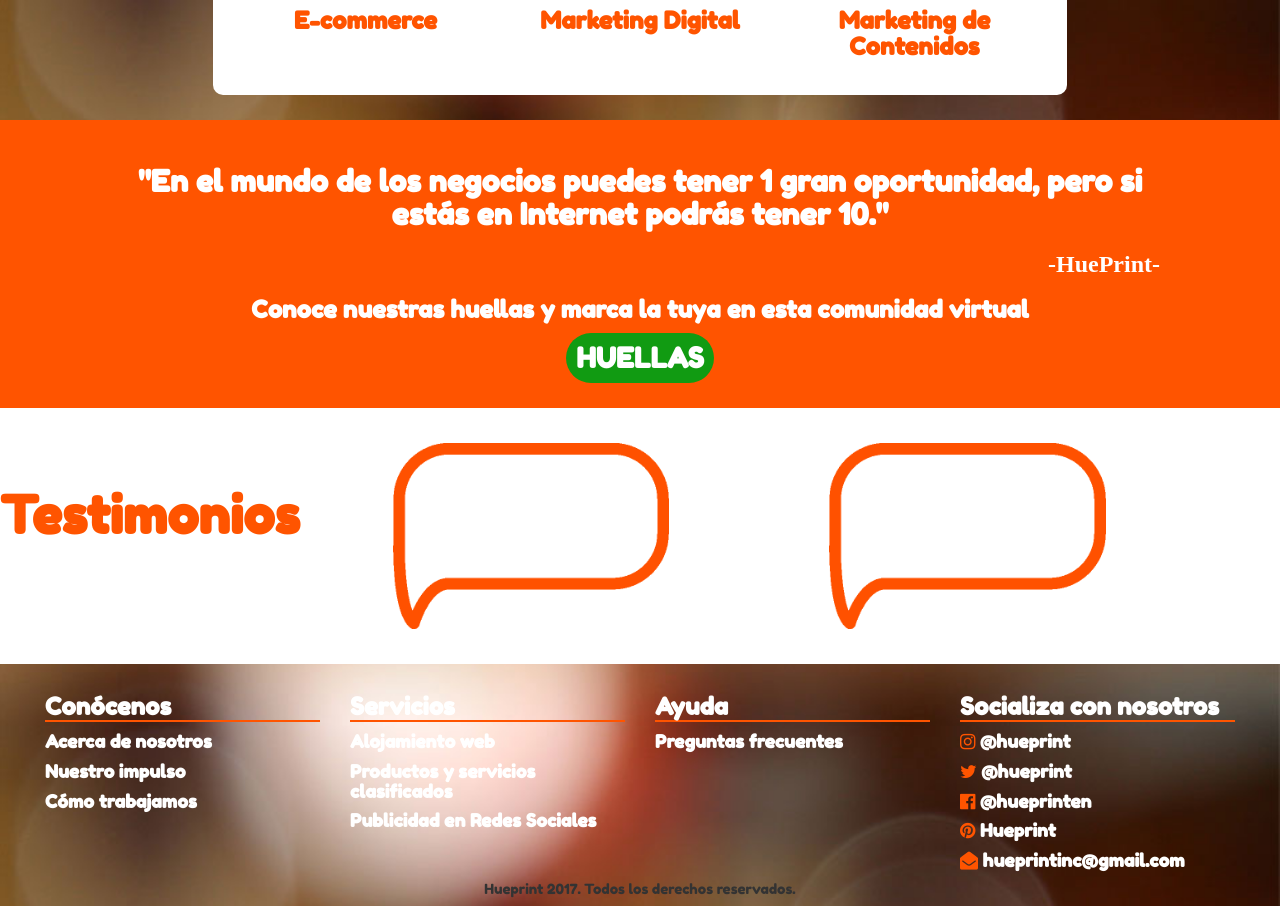
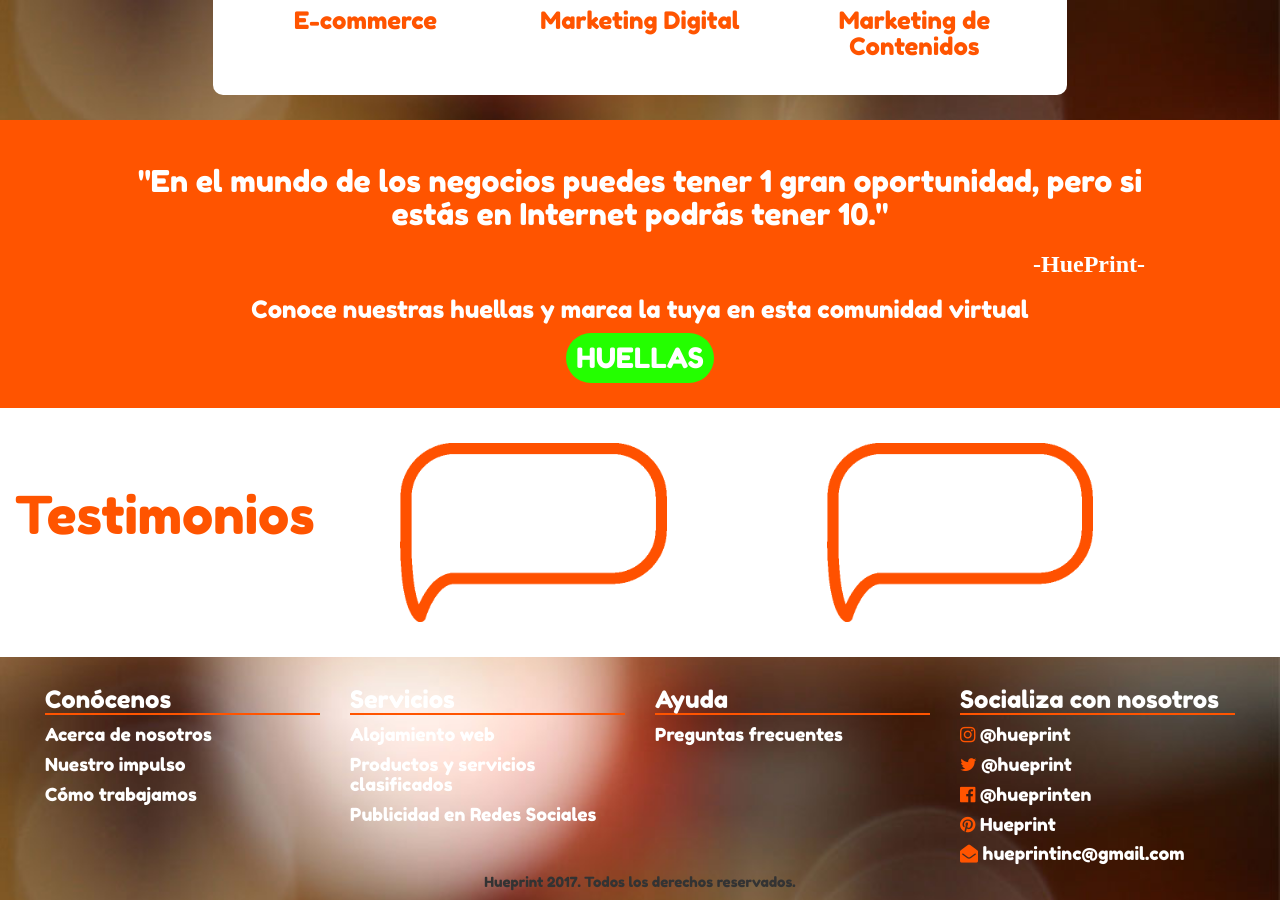
Before and after one commit to jfuenmayor96/hueprint, a React (Create React App) app: page / in a window 1280 px wide. Shown: the part 1400-2306 px from the top of the page. Built offline with nearby package versions, Linux system fonts and the light colour scheme; a web font is replaced by a local one.

Commit message:
se arreglan margenes

```diff
--- a/src/containers/Main/Main.css
+++ b/src/containers/Main/Main.css
@@ -4,7 +4,7 @@
     background-position: center;
     background-repeat: no-repeat;
     background-attachment: fixed;
-    background-size: cover;
+    background-size: center;
     height: 100vh;
     margin-top: -55px;
     z-index: -999;
@@ -13,6 +13,8 @@
     flex-wrap: wrap;
     justify-content: center;
     align-items: flex-end;
+    margin-left: 0px !important;
+    margin-right: 0px !important;
 }
 
 /* Wallpaper de la sección de caracteristicas*/
@@ -22,12 +24,11 @@
     background-repeat: no-repeat;
     background-size: cover;
     background-attachment: fixed;
-    z-index: -1;
+    z-index: -99999;
 }
 
 h2, h3, h4 {
     color: #ff5400;
-    font-weight: bold;
     text-align: center;
 }
 
@@ -50,13 +51,14 @@
     padding: 25px 120px;
     color: white !important;
     background-color: #ff5400;
+    margin: 0px 0px;
 }
 
 span.boton {
     margin: 0 auto;
     text-align: center;
     display: table;
-    background-color: #119B12;
+    background-color: #24FF00;
     border-radius: 25px 25px;
     color: white;
     padding: 5px 10px;
@@ -65,11 +67,17 @@
 span.boton>a{
     color: white;
     font-size: 2em;
-    font-weight: bold;
+}
 
+span.boton>a:hover {
+  text-decoration: none;
 }
 
 /* Sección de Testimonios*/
+.testimonio {
+  margin: 0px 0px;
+}
+
 img.testimonio {
   padding: 35px 80px;
 }
@@ -77,7 +85,6 @@
 p.testimonio {
   font-size: 52px;
   color: #ff5400;
-  font-weight: bolder;
   padding-top: 70px;
   text-align: center;
 }
```
